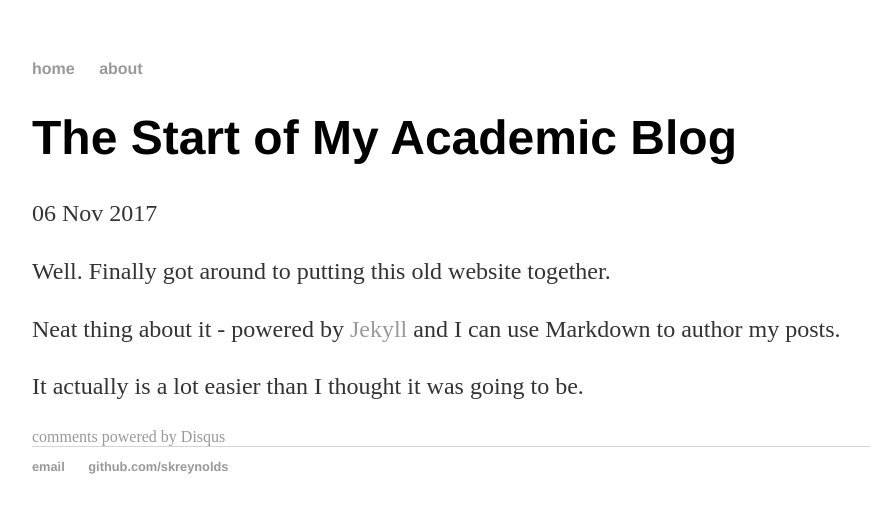
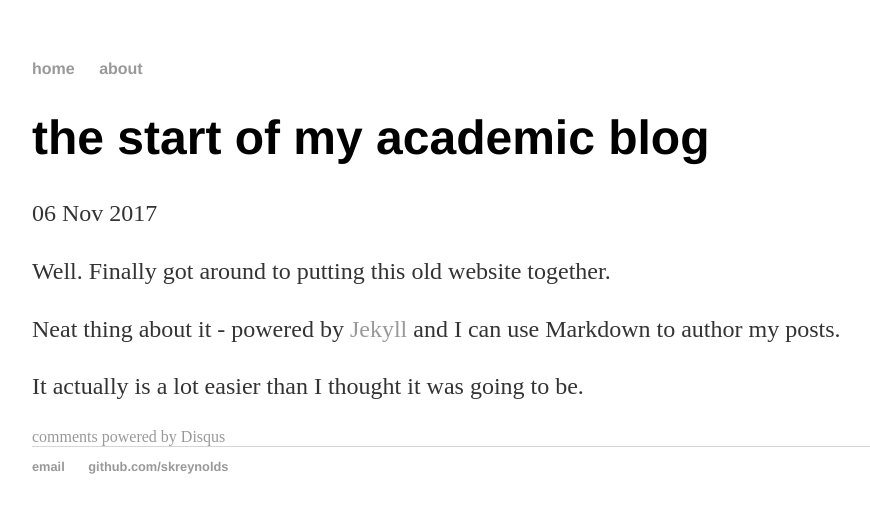
Before and after one commit to skreynolds/skreynolds.github.io, a Jekyll site: the page built from _posts/2017-11-06-shane-reynolds-site-launched.md, in a window 1280 px wide. Shown: the top 513 px of the page, without its empty margins (160-1030 px from the left). Built offline with Jekyll 4.4.1, drawn with Linux system fonts in a browser that asks for light colours; comment, search, counter and statistics services are not loaded.

```diff
--- a/_posts/2017-11-06-shane-reynolds-site-launched.md
+++ b/_posts/2017-11-06-shane-reynolds-site-launched.md
@@ -1,6 +1,6 @@
 ---
 layout: post
-title: "The Start of My Academic Blog"
+title: "the start of my academic blog"
 date: 2017-11-06
 ---
 
```
